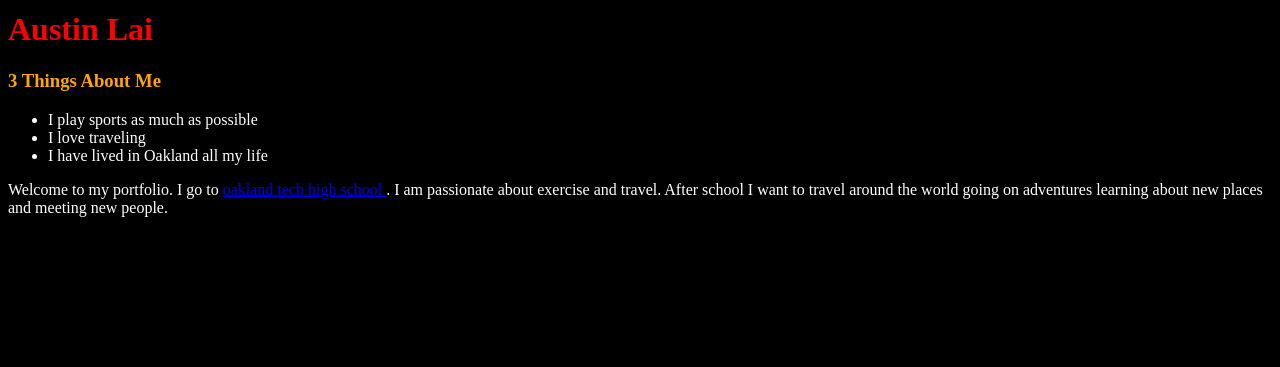
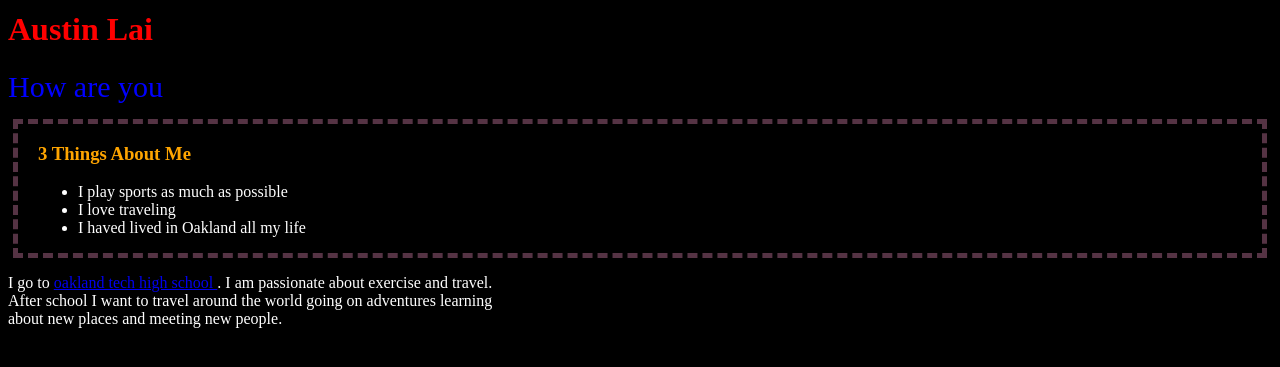
Before and after one commit to austinlai810/portfolio, a plain HTML site: page index.html in a window 1280 px wide. Shown: the part 397-764 px from the top of the page. Drawn offline with Linux system fonts and the light colour scheme.

Commit message:
Update index.html

```diff
--- a/index.html
+++ b/index.html
@@ -15,6 +15,20 @@
 			h3{
 				color: orange;
 			}
+			#welcomeMsg {
+				font-style: ariel;
+				color: blue;
+				font-size: 30px;
+			}
+			.box{
+				border: 5px dashed #534;
+				padding-left: 20px;
+				margin-left: 5px;
+				margin-right: 5px;
+				margin-top: 15px;
+				margin-bottom: 15px;
+			}
+
 		</style>
 	</head>
 	<body>
@@ -22,13 +36,38 @@
 
 		<h1>Austin Lai</h1>
 
-		<h3> 3 Things About Me</h3>
-			<ul>
-				<li>I play sports as much as possible</li>
-				<li>I love traveling</li>
-				<li>I have lived in Oakland all my life</li>
-			</ul>
+		<div id="welcomeMsg">Welcome to my portfolio.</div>
 
-		<p>Welcome to my portfolio. I go to <a href="http://oaklandtech.com/"> oakland tech high school </a>. I am passionate about exercise and travel. After school I want to travel around the world going on adventures learning about new places and meeting new people.</p>
+		<div class="box">
+			<h3> 3 Things About Me</h3>
+				<ul>
+					<li>I play sports as much as possible</li>
+					<li>I love traveling</li>
+					<li>I haved lived in Oakland all my life</li>
+				</ul>
+		</div>
+
+		<p>I go to <a href="http://oaklandtech.com/"> oakland tech high school </a>. I am passionate about exercise and travel.<br/> After school I want to travel around the world going on adventures learning <br/>about new places and meeting new people.</p>
+
+		 <script>
+      //here is where we put our JS scripts
+      //ps: this is a comment and the browser ignores it
+
+      //the document.onload is an event that trigger
+      // the function myFunction() when the documents is loaded
+      document.onload = myFunction();
+
+      function myFunction(){
+
+      	var listMessages = ["Hello", "Welcome", "Hey", "How are you","Hi","Read me"];
+      	var randomNumber = Math.floor(Math.random() * listMessages.length);
+
+			document.getElementById("welcomeMsg").innerHTML = listMessages[randomNumber];
+
+
+
+      }
+
+    </script>
 	</body>
 </html>
```
